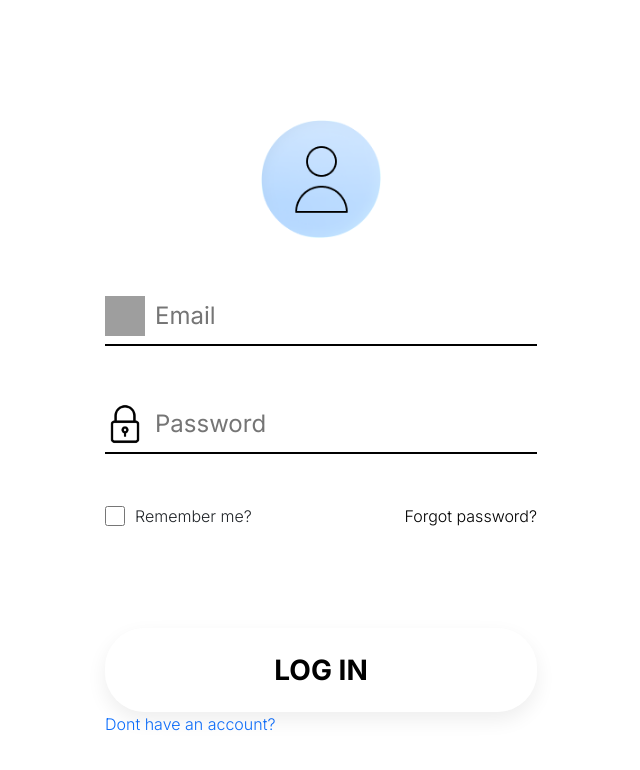
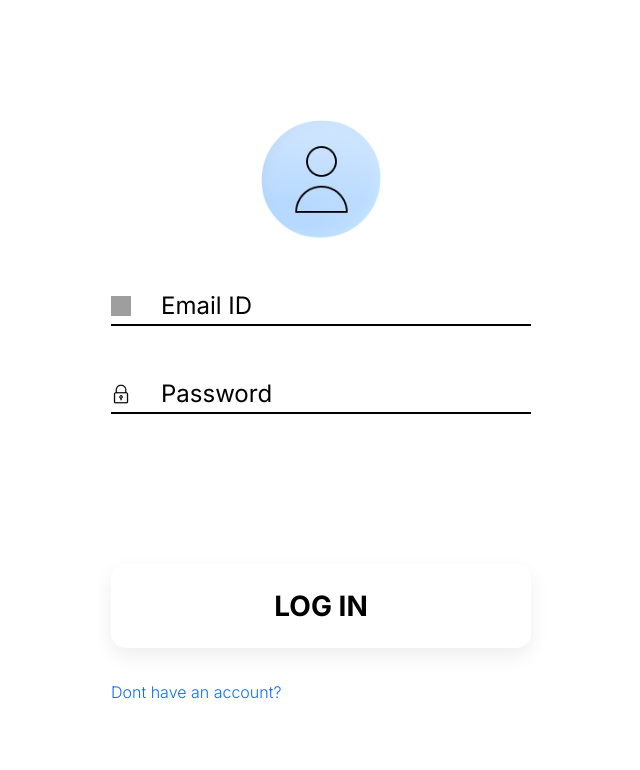
Before and after one commit to adawev/Taskify, a React (Vite) app: page /login in a window 1280 px wide. Shown: the top 770 px of the page, without its empty margins (319-959 px from the left). Built offline with nearby package versions, Linux system fonts and the light colour scheme; grey boxes are pictures that could not be loaded.

Commit message:
loginFixes

```diff
--- a/src/pages/LoginPages/LoginPage_folder/LoginPage.jsx
+++ b/src/pages/LoginPages/LoginPage_folder/LoginPage.jsx
@@ -12,18 +12,11 @@ function LoginPage() {
 <div>
            <div className='Email_cont position_label'>
             <img src={mail} alt="" className='position_picture'/>
-            <input type="email" placeholder='Email'/>
+            <input type="email" placeholder='Email ID'/>
          </div>
          <div className='Password position_label'>
             <img src={lock} alt="" className='position_picture'/>
             <input type="password" placeholder='Password'/>
-         </div>
-         <div className="checks">
-          <div className='remember_cont'>
-            <input type="checkbox" name="" id="" />
-            <label htmlFor="">Remember me?</label>
-        </div>
-          <a href="">Forgot password?</a>
          </div>
 </div>
           <button type="submit" className='submit_button'>
--- a/src/pages/LoginPages/LoginPage_folder/LoginPage.scss
+++ b/src/pages/LoginPages/LoginPage_folder/LoginPage.scss
@@ -5,7 +5,7 @@
     place-items: center;
     .form_cont {
         height: 80%;
-        width: 40%;
+        width: 500px;
         display: flex;
         flex-direction: column;
         align-items: center;
@@ -30,8 +30,8 @@
         }
         .position_picture {
             position: absolute;
-            width: 40px;
-            height: 40px;
+            width: 20px;
+            height: 20px;
             bottom: 10px;
 
         }
@@ -40,11 +40,15 @@
             border: none;
             border-bottom: 2px solid #000000;
             background-color: transparent;
-            padding: 10px;
+            padding: 0 50px;
             outline: none;
             font-size: 24px;
             padding-left: 50px;
         }
+        input::placeholder {
+            color: black;
+        }
+
         .checks {
             display: flex;
             width: 100%;
@@ -69,7 +73,7 @@
         background: rgba(255, 255, 255, 0.25);
         backdrop-filter: blur(12px);
         border: 1.5px solid rgba(255, 255, 255, 0.6);
-        border-radius: 40px;
+        border-radius: 15px;
         font-size: 28px;
         font-weight: 700;
         text-align: center;
@@ -80,6 +84,7 @@
             0 8px 20px rgba(0, 0, 0, 0.07),
             inset 0 1px 2px rgba(255, 255, 255, 0.6);
         transition: 0.25s ease;
+        margin-bottom: 2rem;
 }
 
         .submit_button:hover {
```
